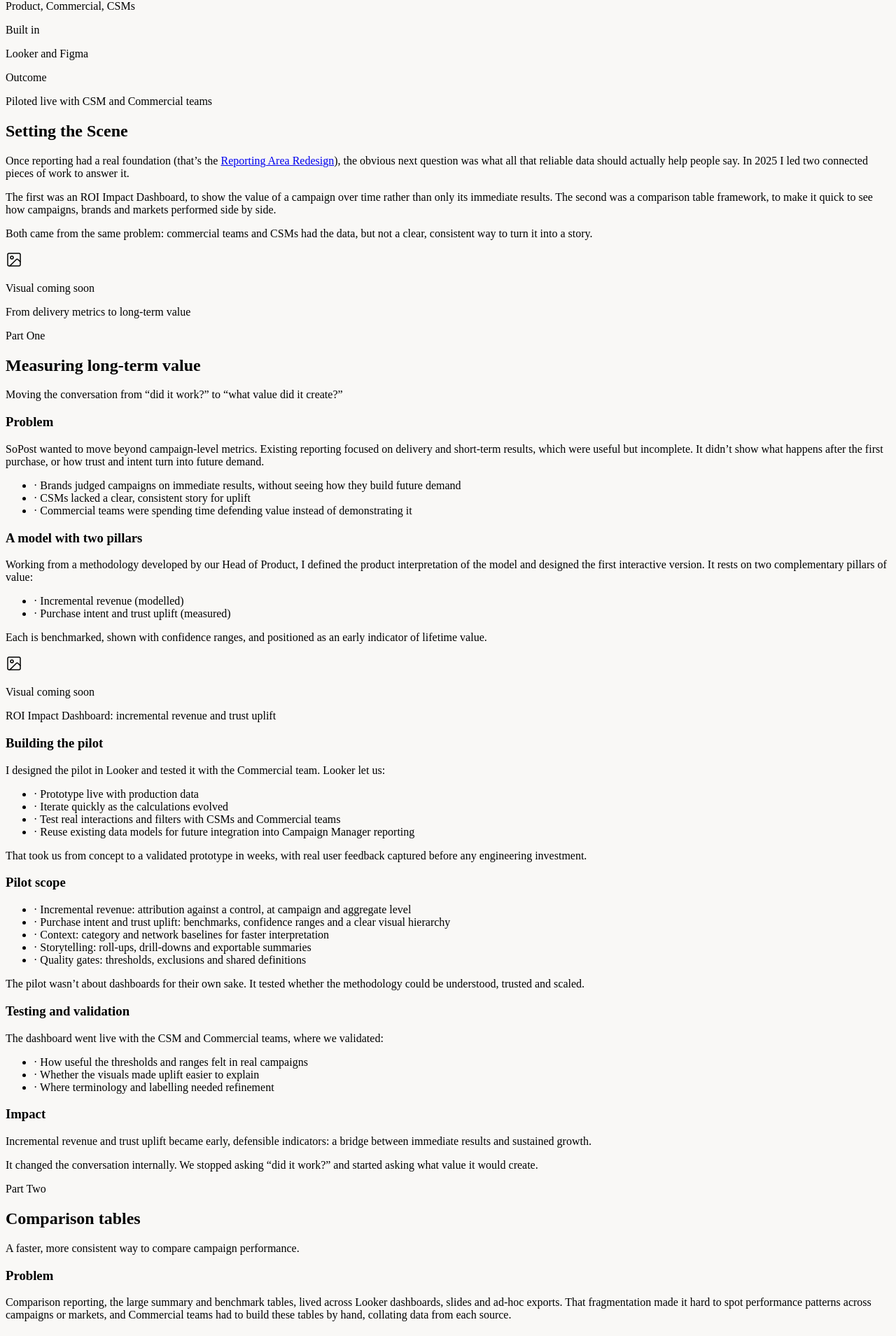
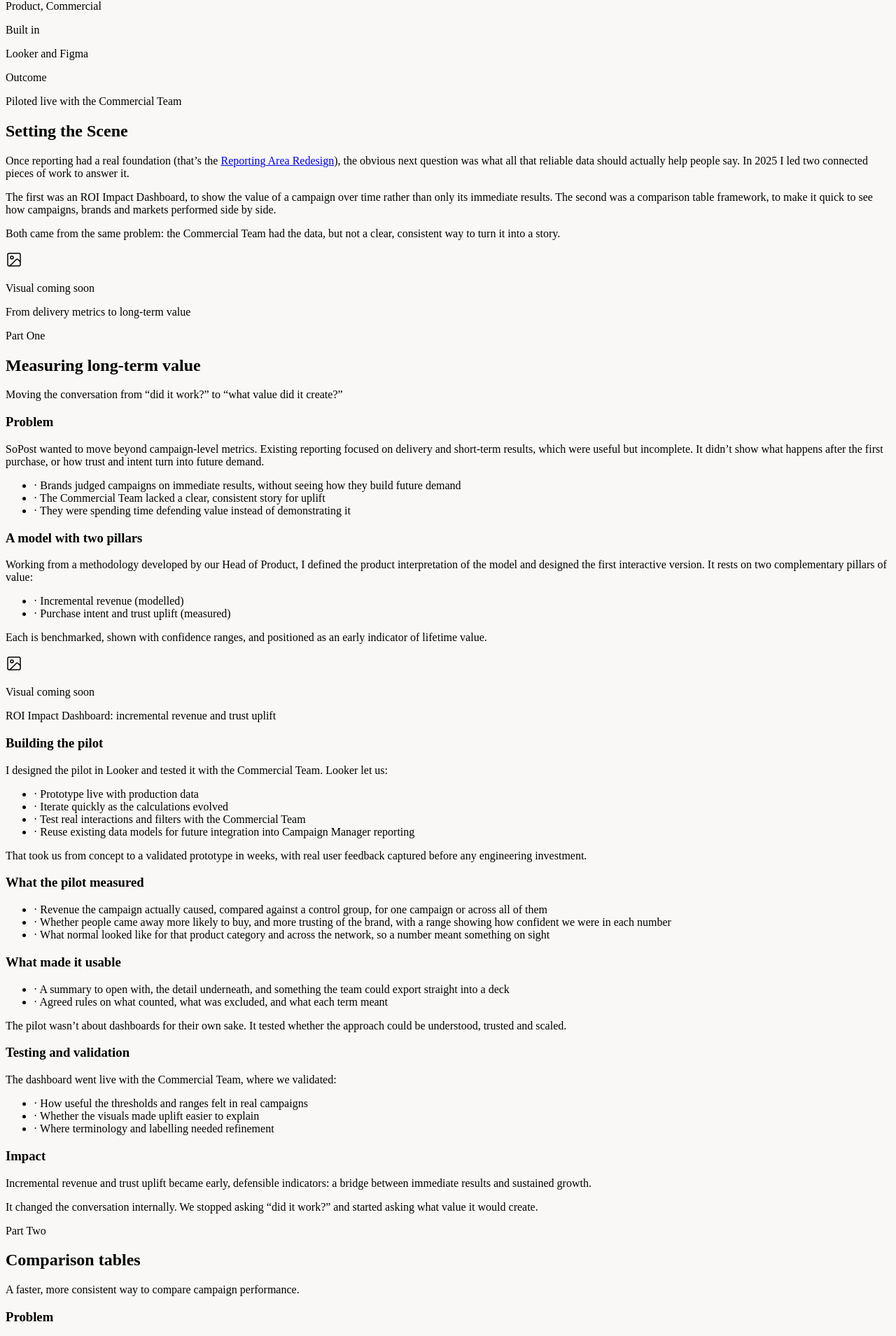
Before and after one commit to jadeparrish/portfolio, a Next.js app: page /work/commercial-value in a window 1280 px wide. Shown: the part 273-2182 px from the top of the page at 70% size. Built offline with nearby package versions, Linux system fonts and the light colour scheme.

Commit message:
Update references to 'Commercial Team' in page.js

```diff
--- a/app/work/commercial-value/page.js
+++ b/app/work/commercial-value/page.js
@@ -86,7 +86,7 @@ export default function CommercialValueCaseStudy() {
             </div>
             <div>
               <p className="text-[10px] uppercase tracking-[0.15em] text-neutral-600 mb-1.5">Worked with</p>
-              <p className="text-sm font-medium text-neutral-900">Product, Commercial, CSMs</p>
+              <p className="text-sm font-medium text-neutral-900">Product, Commercial</p>
             </div>
             <div>
               <p className="text-[10px] uppercase tracking-[0.15em] text-neutral-600 mb-1.5">Built in</p>
@@ -94,7 +94,7 @@ export default function CommercialValueCaseStudy() {
             </div>
             <div>
               <p className="text-[10px] uppercase tracking-[0.15em] text-neutral-600 mb-1.5">Outcome</p>
-              <p className="text-sm font-medium text-neutral-900">Piloted live with CSM and Commercial teams</p>
+              <p className="text-sm font-medium text-neutral-900">Piloted live with the Commercial Team</p>
             </div>
           </div>
         </section>
@@ -121,7 +121,7 @@ export default function CommercialValueCaseStudy() {
               performed side by side.
             </p>
             <p>
-              Both came from the same problem: commercial teams and CSMs had the data, but
+              Both came from the same problem: the Commercial Team had the data, but
               not a clear, consistent way to turn it into a story.
             </p>
           </div>
@@ -154,8 +154,8 @@ export default function CommercialValueCaseStudy() {
               <Bullets
                 items={[
                   'Brands judged campaigns on immediate results, without seeing how they build future demand',
-                  'CSMs lacked a clear, consistent story for uplift',
-                  'Commercial teams were spending time defending value instead of demonstrating it',
+                  'The Commercial Team lacked a clear, consistent story for uplift',
+                  'They were spending time defending value instead of demonstrating it',
                 ]}
               />
             </div>
@@ -184,14 +184,14 @@ export default function CommercialValueCaseStudy() {
             <div>
               <SubLabel>Building the pilot</SubLabel>
               <p className="text-neutral-700 text-[17px] sm:text-[18px] leading-[1.75] mb-4">
-                I designed the pilot in Looker and tested it with the Commercial team.
+                I designed the pilot in Looker and tested it with the Commercial Team.
                 Looker let us:
               </p>
               <Bullets
                 items={[
                   'Prototype live with production data',
                   'Iterate quickly as the calculations evolved',
-                  'Test real interactions and filters with CSMs and Commercial teams',
+                  'Test real interactions and filters with the Commercial Team',
                   'Reuse existing data models for future integration into Campaign Manager reporting',
                 ]}
               />
@@ -202,26 +202,34 @@ export default function CommercialValueCaseStudy() {
             </div>
 
             <div>
-              <SubLabel>Pilot scope</SubLabel>
+              <SubLabel>What the pilot measured</SubLabel>
               <Bullets
                 items={[
-                  'Incremental revenue: attribution against a control, at campaign and aggregate level',
-                  'Purchase intent and trust uplift: benchmarks, confidence ranges and a clear visual hierarchy',
-                  'Context: category and network baselines for faster interpretation',
-                  'Storytelling: roll-ups, drill-downs and exportable summaries',
-                  'Quality gates: thresholds, exclusions and shared definitions',
+                  'Revenue the campaign actually caused, compared against a control group, for one campaign or across all of them',
+                  'Whether people came away more likely to buy, and more trusting of the brand, with a range showing how confident we were in each number',
+                  'What normal looked like for that product category and across the network, so a number meant something on sight',
+                ]}
+              />
+            </div>
+
+            <div>
+              <SubLabel>What made it usable</SubLabel>
+              <Bullets
+                items={[
+                  'A summary to open with, the detail underneath, and something the team could export straight into a deck',
+                  'Agreed rules on what counted, what was excluded, and what each term meant',
                 ]}
               />
               <p className="text-neutral-700 text-[17px] sm:text-[18px] leading-[1.75] mt-4">
                 The pilot wasn&rsquo;t about dashboards for their own sake. It tested
-                whether the methodology could be understood, trusted and scaled.
+                whether the approach could be understood, trusted and scaled.
               </p>
             </div>
 
             <div>
               <SubLabel>Testing and validation</SubLabel>
               <p className="text-neutral-700 text-[17px] sm:text-[18px] leading-[1.75] mb-4">
-                The dashboard went live with the CSM and Commercial teams, where we
+                The dashboard went live with the Commercial Team, where we
                 validated:
               </p>
               <Bullets
@@ -267,7 +275,7 @@ export default function CommercialValueCaseStudy() {
                 Comparison reporting, the large summary and benchmark tables, lived across
                 Looker dashboards, slides and ad-hoc exports. That fragmentation made it
                 hard to spot performance patterns across campaigns or markets, and
-                Commercial teams had to build these tables by hand, collating data from
+                The Commercial Team had to build these tables by hand, collating data from
                 each source.
               </p>
             </div>
@@ -275,7 +283,7 @@ export default function CommercialValueCaseStudy() {
             <div>
               <SubLabel>Why it mattered</SubLabel>
               <p className="text-neutral-700 text-[17px] sm:text-[18px] leading-[1.75] mb-4">
-                The Commercial team asked for this. They and the CSMs were rebuilding the
+                The Commercial Team asked for this. They were rebuilding the
                 same story for every campaign, and needed a quick, standard way to answer
                 questions that kept coming up:
               </p>
@@ -340,8 +348,8 @@ export default function CommercialValueCaseStudy() {
               <SubLabel>Expected impact</SubLabel>
               <p className="text-neutral-700 text-[17px] sm:text-[18px] leading-[1.75]">
                 The framework was designed to cut the time spent on comparison reporting
-                sharply, by taking most of the manual work out of it. Tables that
-                Commercial teams built by hand,
+                sharply, by taking most of the manual work out of it. Tables the
+                Commercial Team built by hand,
                 collating data from Looker, slides and exports, would come from one view in
                 one consistent format, and the same question could be answered for every
                 campaign without rebuilding the story each time.
@@ -366,7 +374,7 @@ export default function CommercialValueCaseStudy() {
           <SectionLabel>Reflection</SectionLabel>
           <div className="space-y-5 text-neutral-700 text-[17px] sm:text-[18px] leading-[1.75]">
             <p>
-              Together, these gave commercial teams two things they&rsquo;d been missing: a
+              Together, these gave the Commercial Team two things they&rsquo;d been missing: a
               credible way to show value over time, and a fast way to compare results
               without rebuilding the same table from scratch every time. One answers
               &ldquo;what did this create?&rdquo;, the other &ldquo;how does it
```
